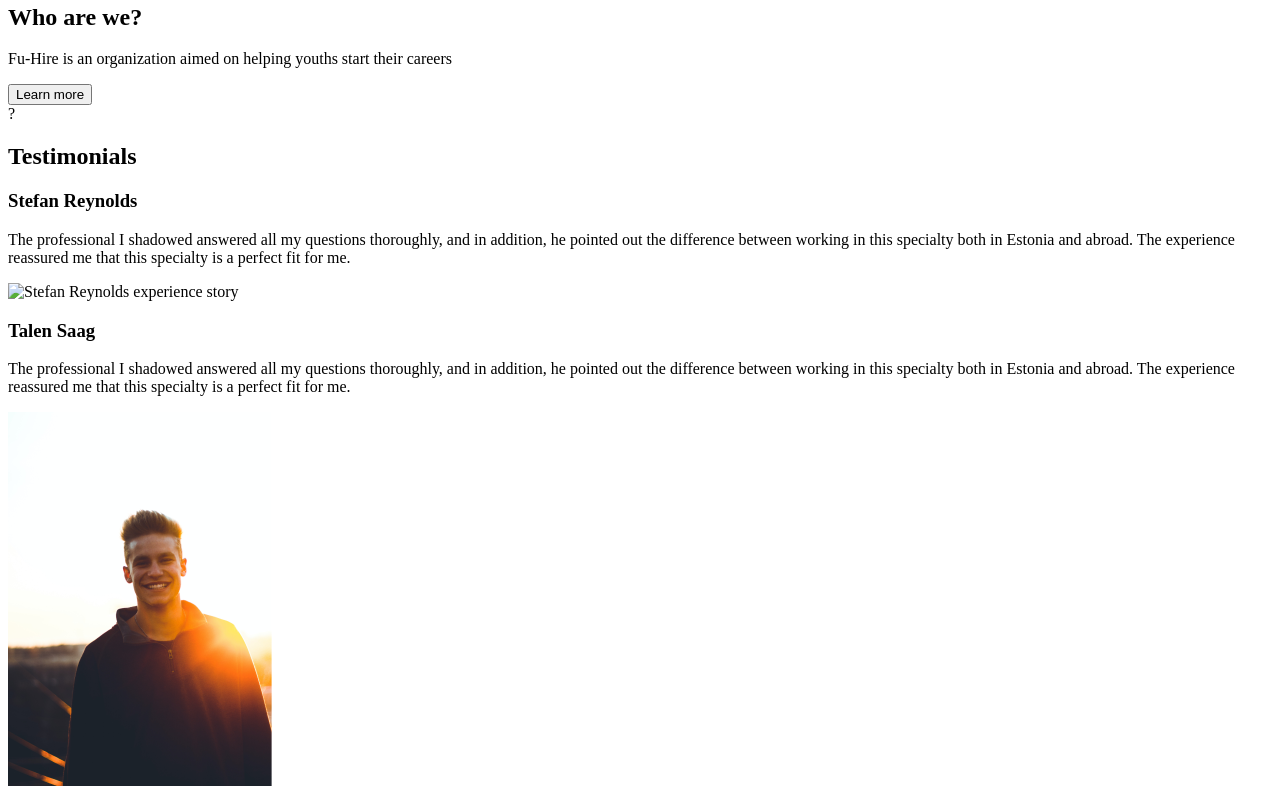
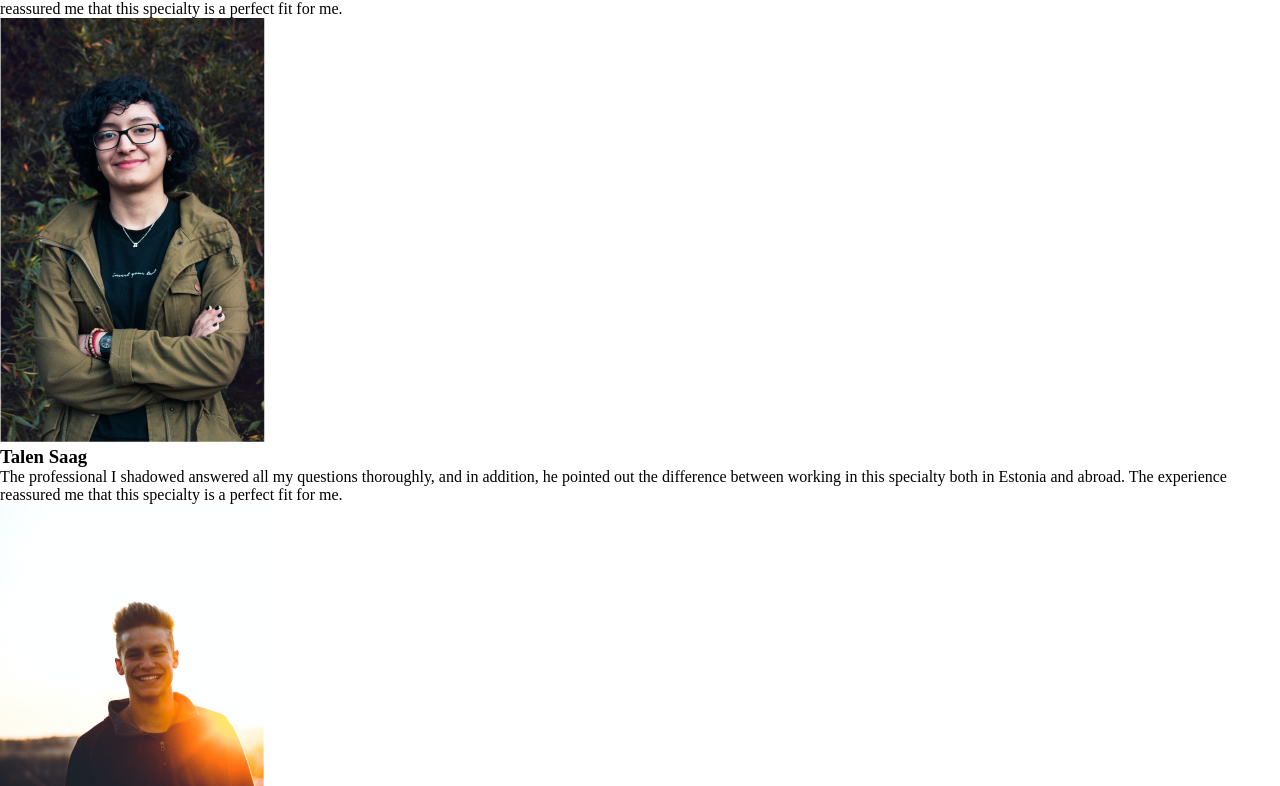
Before and after one commit to topsinoty-ee/Fu_Hire, a plain HTML site: page index.html in a window 1280 px wide. Shown: the part 988-1774 px from the top of the page. Drawn offline with Linux system fonts and the light colour scheme.

Commit message:
clean up and css linking

```diff
--- a/index.html
+++ b/index.html
@@ -4,6 +4,7 @@
     <meta charset="UTF-8" />
     <meta http-equiv="X-UA-Compatible" content="IE=edge" />
     <meta name="viewport" content="width=device-width, initial-scale=1.0" />
+    <link rel="stylesheet" href="./styles.css" type="text/css" media="all" />
     <title>Fu-Hire</title>
   </head>
   <!-- //TODO:Add links to all anchor elements -->
@@ -130,7 +131,10 @@
               </p>
             </div>
             <div>
-              <img alt="Stefan Reynolds experience story" />
+              <img
+                src="./Assets/Testimonials/Image.png"
+                alt="Stefan Reynolds experience story"
+              />
             </div>
           </div>
           <div>
@@ -201,9 +205,7 @@
         <h3>Contact Us</h3>
         <!-- Socials -->
         <!-- //TODO:add icons for socials -->
-            <div>
-
-            </div>
+        <div></div>
       </div>
     </footer>
 
--- a/styles.css
+++ b/styles.css
@@ -12,3 +12,13 @@
     --border-yellow: #1BAFEA;
     --accent: #DA2F3C;
 }
+
+*{
+    margin:0;
+    padding:0;
+    text-decoration:none;
+    list-style-decoration: none;
+    outline:none;
+    border:0;
+    background:none;
+}
```
Lines whose indentation alone changed are shown as unchanged.
